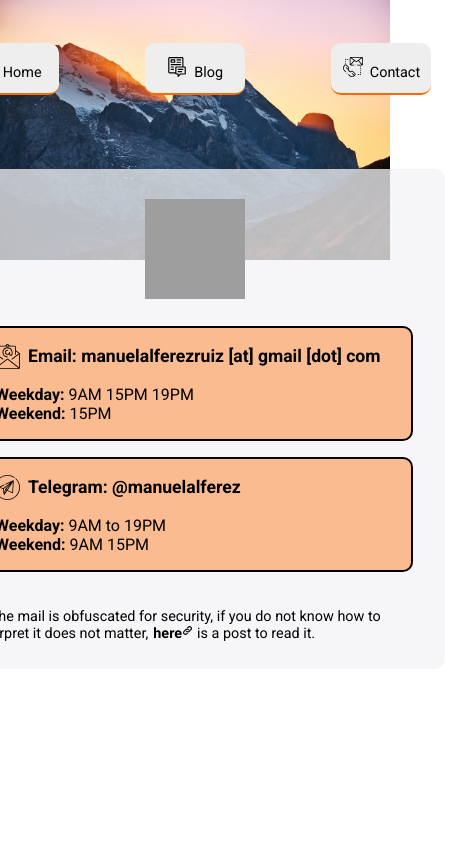
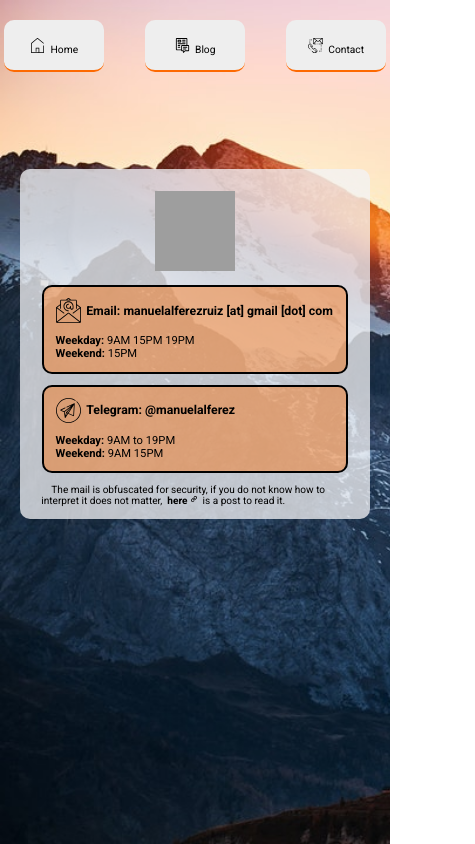
Before and after one commit to manuelalferez/personal-website, a React (Create React App) app: page /contact in a window 390 px wide. Shown: the whole page, 475 px wide, since content can reach past the window. Built offline with nearby package versions, Linux system fonts and the light colour scheme; grey boxes are pictures that could not be loaded; the HTML template or start-up script is replaced by a standard one.

Commit message:
feat: Responsive design

```diff
--- a/src/Component/Blog/Blog.css
+++ b/src/Component/Blog/Blog.css
@@ -7,3 +7,23 @@
   flex-wrap: wrap;
   padding-top: 20vh;
 }
+
+@media (max-width: 1024px) {
+  .Blog {
+    width: 90vw;
+    font-size: 0.8em;
+  }
+}
+@media (max-width: 768px) {
+  .Blog {
+    width: 80vw;
+    font-size: 0.8em;
+  }
+}
+
+@media (max-width: 480px) {
+  .Blog {
+    width: 90vw;
+    display: block;
+  }
+}
--- a/src/Component/Blog/PostMini.css
+++ b/src/Component/Blog/PostMini.css
@@ -55,3 +55,28 @@
   font-size: 0.7em;
   color: rgb(141, 141, 141);
 }
+
+@media (max-width: 768px) {
+  .PostMini {
+    font-size: 0.8em;
+    height: 150px;
+  }
+  .PostMini__image {
+    height: 25px;
+    width: 25px;
+  }
+}
+
+@media (max-width: 480px) {
+  .PostMini {
+    font-size: 0.6em;
+    height: 100px;
+    width: 90%;
+    margin: auto;
+    margin-bottom: 2em;
+  }
+  .PostMini__image {
+    height: 20px;
+    width: 20px;
+  }
+}
--- a/src/Component/Card/Card.css
+++ b/src/Component/Card/Card.css
@@ -4,3 +4,24 @@
   height: 500px;
   border-radius: 10px;
 }
+
+@media (max-width: 768px) {
+  .Card {
+    width: 400px;
+    height: 400px;
+  }
+}
+
+@media (max-width: 480px) {
+  .Card {
+    width: 350px;
+    height: 350px;
+  }
+}
+
+@media (max-width: 320px) {
+  .Card {
+    width: 300px;
+    height: 300px;
+  }
+}
--- a/src/Component/Contact/CardContact.css
+++ b/src/Component/Contact/CardContact.css
@@ -84,3 +84,38 @@
   align-items: center;
   margin-bottom: 1em;
 }
+
+@media (max-width: 768px) {
+  .CardContact {
+    width: 400px;
+    height: 400px;
+    font-size: 0.8em;
+  }
+  .CardContact__header img {
+    height: 80px;
+    width: 80px;
+  }
+  .CardContact__description {
+    padding-top: 0;
+  }
+}
+
+@media (max-width: 480px) {
+  .CardContact {
+    width: 350px;
+    height: 350px;
+    font-size: 0.7em;
+  }
+}
+
+@media (max-width: 320px) {
+  .CardContact {
+    width: 300px;
+    height: 300px;
+    font-size: 0.5em;
+  }
+  .CardContact__header img {
+    height: 60px;
+    width: 60px;
+  }
+}
--- a/src/Component/Contact/Contact.css
+++ b/src/Component/Contact/Contact.css
@@ -3,7 +3,7 @@
   widows: 100vw;
   background-image: url("../../images/Home/wallpaper.jpg");
   background-repeat: no-repeat;
-  background-size: 100vw;
+  background-size: cover;
   display: flex;
   align-items: center;
   flex-direction: column;
--- a/src/Component/Home/CardHome.css
+++ b/src/Component/Home/CardHome.css
@@ -144,3 +144,41 @@
 .Footer__heart {
   margin: 0 5px 0 5px;
 }
+
+@media (max-width: 768px) {
+  .CardHome {
+    width: 400px;
+    height: 400px;
+    font-size: 0.8em;
+  }
+  .Header__picture {
+    height: 90px;
+    width: 90px;
+  }
+}
+
+@media (max-width: 480px) {
+  .CardHome {
+    width: 350px;
+    height: 350px;
+    font-size: 0.7em;
+  }
+  .Header__picture {
+    height: 80px;
+    width: 80px;
+  }
+}
+
+@media (max-width: 320px) {
+  .CardHome {
+    width: 300px;
+    height: 300px;
+  }
+  .Header__picture {
+    height: 50px;
+    width: 50px;
+  }
+  .Bio__title {
+    margin-top: 1.5em;
+  }
+}
--- a/src/Component/Home/Home.css
+++ b/src/Component/Home/Home.css
@@ -3,7 +3,7 @@
   widows: 100vw;
   background-image: url("../../images/Home/wallpaper.jpg");
   background-repeat: no-repeat;
-  background-size: 100vw;
+  background-size: cover;
   display: flex;
   align-items: center;
   flex-direction: column;
--- a/src/Component/NavBar/Button.css
+++ b/src/Component/NavBar/Button.css
@@ -15,9 +15,9 @@
   cursor: pointer;
 }
 
-.Button:active{
-  transition-duration: .2s;
-  transform: scale(.9);
+.Button:active {
+  transition-duration: 0.2s;
+  transform: scale(0.9);
   border-bottom: none;
 }
 
@@ -36,3 +36,29 @@
   margin-right: 0.5em;
   text-align: center;
 }
+
+@media (max-width: 768px) {
+  .Button {
+    font-size: 0.8em;
+    margin: 2em;
+  }
+  .Button__image {
+    height: 1.5em;
+    width: 1.5em;
+  }
+}
+
+@media (max-width: 320px) {
+  .Button {
+    height: 40px;
+    width: 80px;
+    margin: 1em;
+  }
+  .Button__image {
+    height: 1.5em;
+    width: 1.5em;
+  }
+  .Button a {
+    line-height: 40px;
+  }
+}
--- a/src/Component/NavBar/NavBar.css
+++ b/src/Component/NavBar/NavBar.css
@@ -10,3 +10,9 @@
   display: flex;
   position: relative;
 }
+
+@media (max-width: 768px) {
+  .NavBarContainer {
+    font-size: 0.8em;
+  }
+}
--- a/src/data/Blog/PostMini.js
+++ b/src/data/Blog/PostMini.js
@@ -27,6 +27,24 @@ const posts = [
       spanish: true,
       english: true
     }
+  },
+  {
+    title: "Where does it come from?",
+      summary: [
+        "Contrary to popular belief, Lorem Ipsum is not simply random text. It has roots in a piece of classical Latin literature from 45 BC, making it over 2000 years old. ",
+        "Contrary to popular belief, Lorem Ipsum is not simply random text."
+      ],
+      key: "1",
+      date: {
+        year: "2019",
+        month: "6",
+        day: "2"
+      },
+      link: "https://telegra.ph/What-is-at-and-dot--Qu%C3%A9-es-at-y-dot-06-02",
+      languages: {
+        spanish: true,
+        english: true
+      }
   }
 ];
 
--- a/src/index.css
+++ b/src/index.css
@@ -6,4 +6,8 @@ body {
 }
 
 /*MEADIA QUERIES*/
-/* TODO */
+@media (max-width: 768px) {
+  .Home {
+    height: 80vh;
+  }
+}
```
Also changed, not shown: 1 other file (tests, documents, lock files or other folders).
